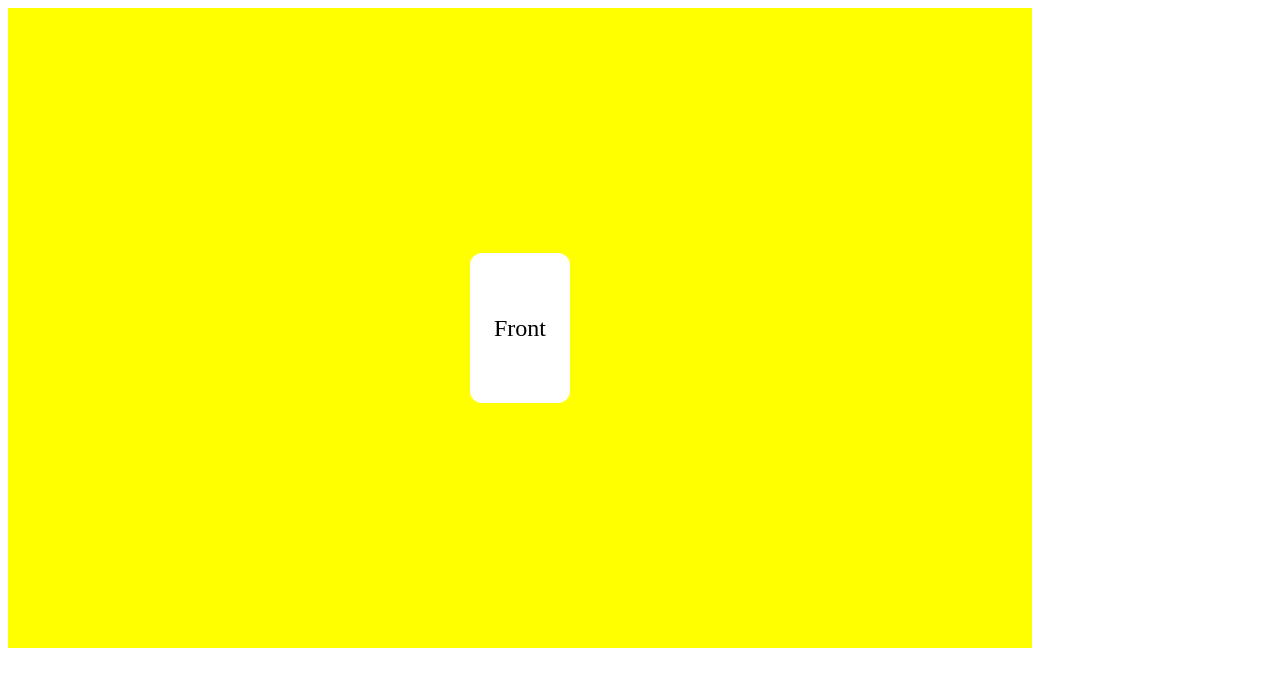
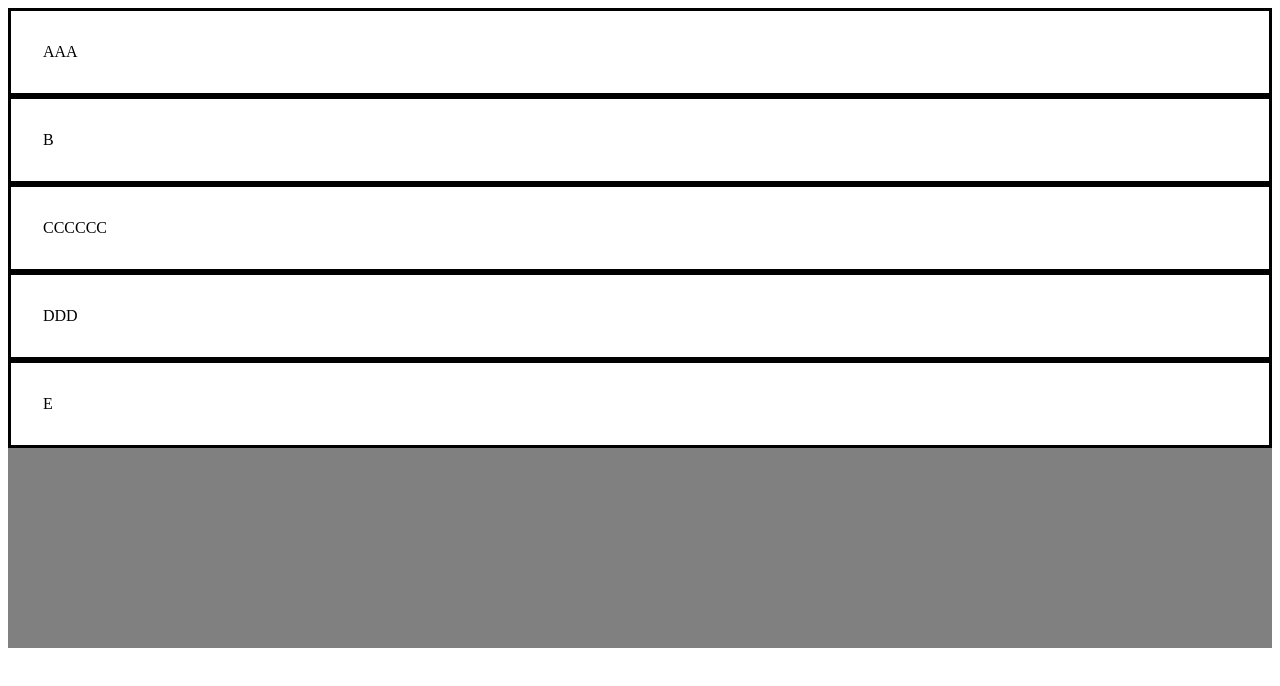
Before and after one commit to wdrk/interactiveWebSite, a plain HTML site: page 01_01.html in a window 1280 px wide. Drawn offline with Linux system fonts and the light colour scheme.

Commit message:
flex 옵션을 학습하기 위해 div 5개로 박스를 생성함

```diff
--- a/01_01.html
+++ b/01_01.html
@@ -1,18 +1,19 @@
 <!DOCTYPE html>
 <html lang="en">
-<head>
-  <meta charset="UTF-8">
-  <meta http-equiv="X-UA-Compatible" content="IE=edge">
-  <meta name="viewport" content="width=device-width, initial-scale=1.0">
-  <title>Interactive Web</title>
-  <link rel="stylesheet" href="./style.css">
-</head>
-<body>
-  <div class="world">
-    <div class="card">
-      <div class="card-side card-side-front">Front</div>
-      <div class="card-side card-side-rear">Rear</div>
+  <head>
+    <meta charset="UTF-8" />
+    <meta http-equiv="X-UA-Compatible" content="IE=edge" />
+    <meta name="viewport" content="width=device-width, initial-scale=1.0" />
+    <title>Interactive Web</title>
+    <link rel="stylesheet" href="./style.css" />
+  </head>
+  <body>
+    <div class="container">
+      <div class="item">AAA</div>
+      <div class="item">B</div>
+      <div class="item">CCCCCC</div>
+      <div class="item">DDD</div>
+      <div class="item">E</div>
     </div>
-  </div>
-</body>
+  </body>
 </html>
--- a/style.css
+++ b/style.css
@@ -1,43 +1,9 @@
-.world {
-  display: flex;
-  justify-content: center;
-  align-items: center;
-  width: 80vw;
+.container {
   height: 80vh;
-  background-color: yellow;
-  perspective: 500px;
+  background-color: gray;
 }
-.world:hover .card {
-  transform: rotateY(-180deg);
+.item {
+  padding: 2em;
+  border: 3px solid black;
+  background-color: white;
 }
-.card {
-  position: relative;
-  width: 100px;
-  height: 150px;
-  margin: 1em;
-  transition: 1s;
-  transform: rotateY(0deg);
-  transform-style: preserve-3d;
-  transform-origin: left;
-}
-.card-side {
-  position: absolute;
-  display: flex;
-  justify-content: center;
-  align-items: center;
-  border-radius: 0.5em;
-  font-size: 1.5rem;
-  left: 0;
-  top: 0;
-  width: 100%;
-  height: 100%;
-  backface-visibility: hidden;
-}
-.card-side-front {
-  background-color: white;
-  z-index: 1;
-}
-.card-side-rear {
-  background-color: red;
-  transform: rotateY(180deg);
-}
```
